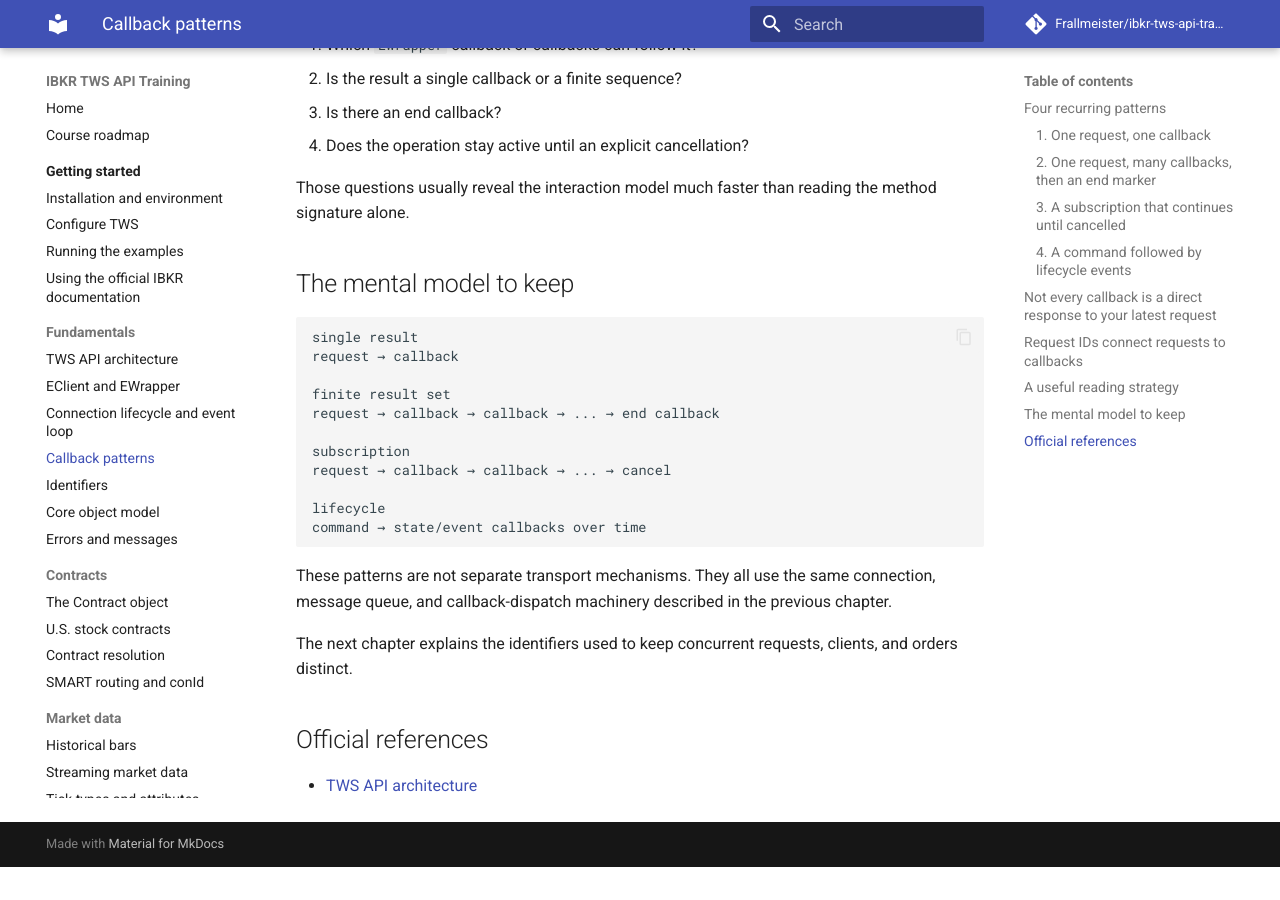
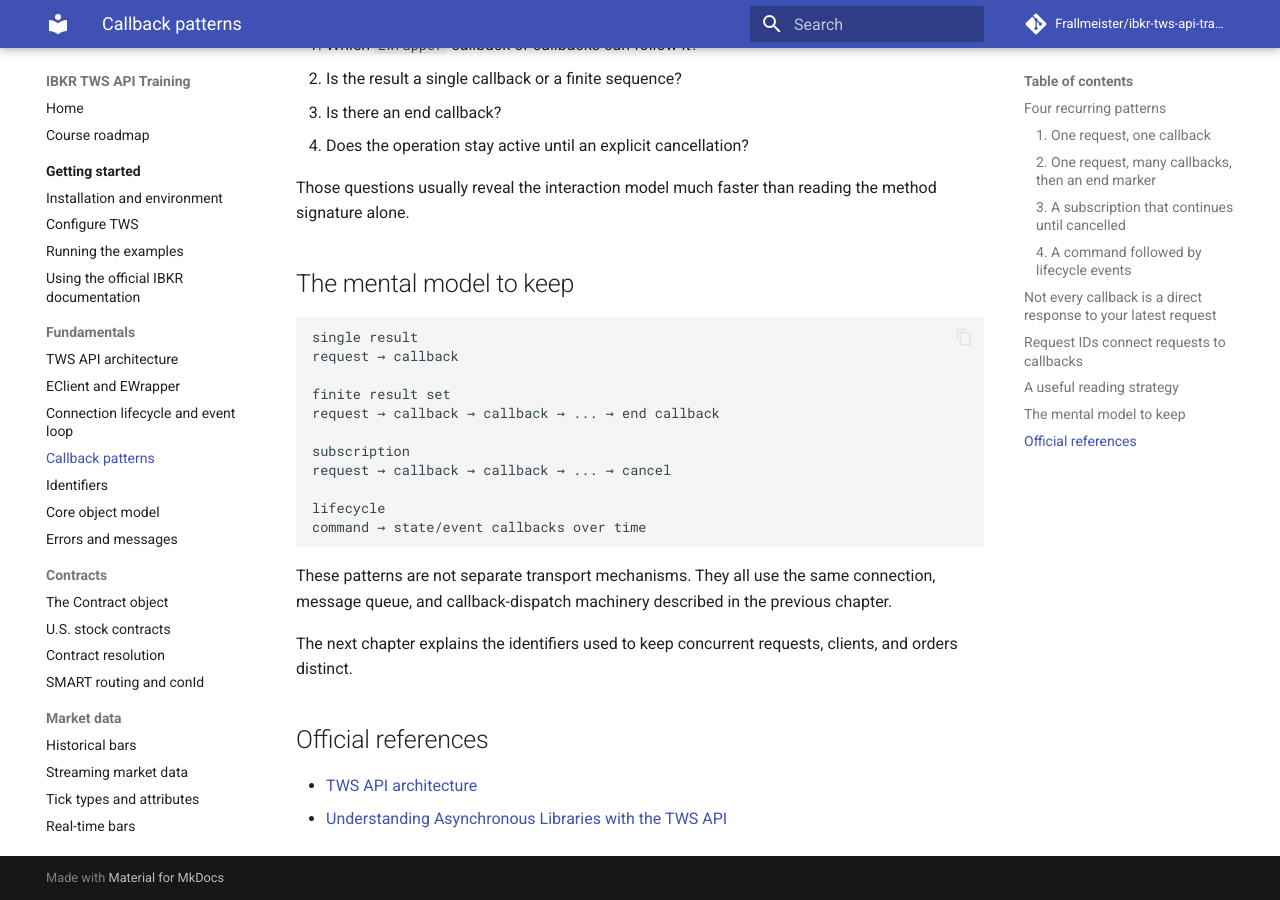
Before and after one commit to Frallmeister/ibkr-tws-api-training, an MkDocs documentation site: the page built from docs/fundamentals/callback-patterns.md, in a window 1280 px wide and 900 px high, scrolled down 3145 px. Built offline with MkDocs 1.6.1 and Material for MkDocs 9.7.7, drawn with Linux system fonts in a browser that asks for light colours; comment, search, counter and statistics services are not loaded; before the commit the page ends 4012 px from its top, so only the background shows below that.

Commit message:
docs: add asynchronous API reference

```diff
--- a/docs/fundamentals/callback-patterns.md
+++ b/docs/fundamentals/callback-patterns.md
@@ -205,3 +205,4 @@
 ## Official references
 
 - [TWS API architecture](https://www.interactivebrokers.com/docs/tws-api/doc/architecture/introduction)
+- [Understanding Asynchronous Libraries with the TWS API](https://www.interactivebrokers.com/campus/ibkr-quant-news/understanding-asynchronous-libraries-with-the-tws-api/)
```
